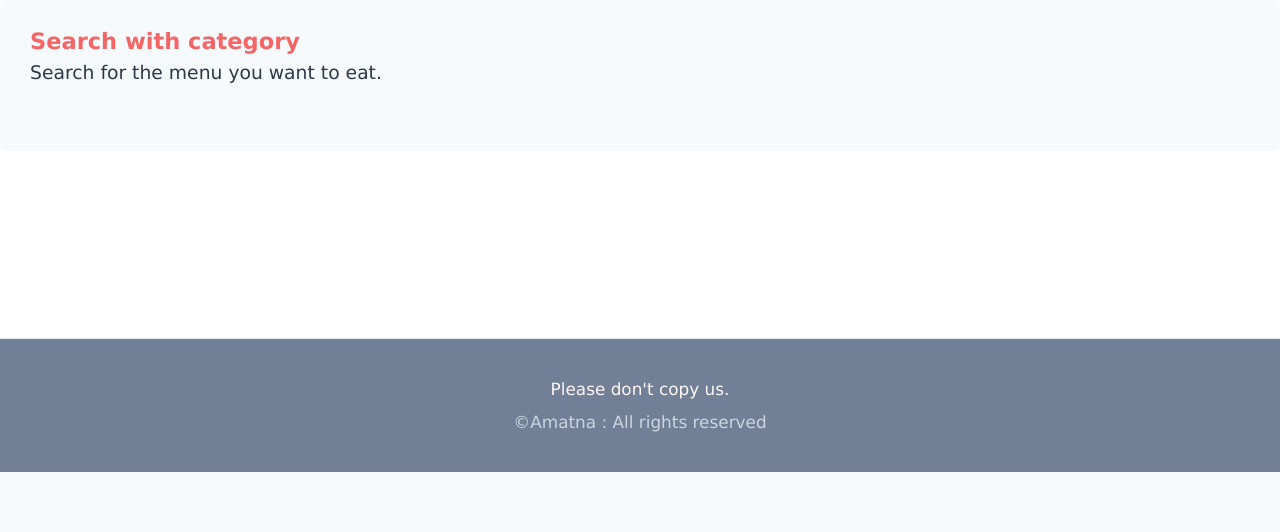
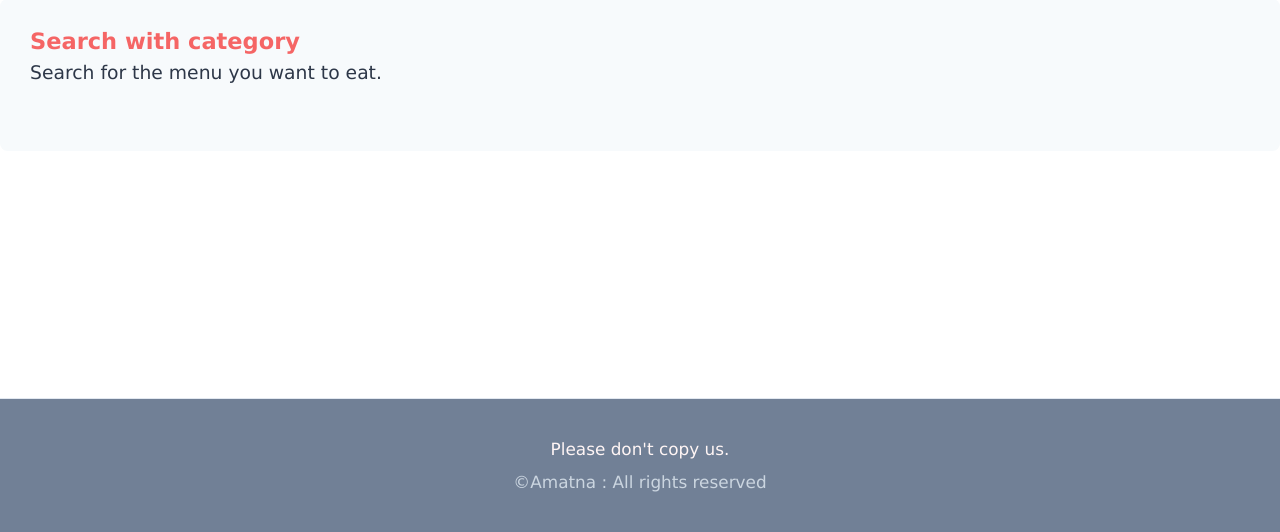
Before and after one commit to furtherdream/amatna, a Django app: page / in a window 1280 px wide. Shown: the part 1826-2358 px from the top of the page. Before the commit the page ends 2298 px from the top, so only its background shows below. Run offline with Django 3.2, Linux system fonts and the light colour scheme; data that the repository does not hold is empty; style sheets or scripts are compiled from the project's sources; some libraries are stand-ins or nearby versions.

Commit message:
광고 배너 마진

```diff
--- a/templates/restaurants/main.html
+++ b/templates/restaurants/main.html
@@ -53,6 +53,7 @@
     </div>
 
     {% include 'partials/adsense_horizontal.html' %}
+    <div class="mb-16"></div>
 
   </div>
 {% endblock content %}
--- a/templates/restaurants/search.html
+++ b/templates/restaurants/search.html
@@ -68,6 +68,8 @@
         </div>
 
         {% include 'partials/adsense_horizontal.html' %}
+        <div class="mb-16"></div>
+
 
         <div class="w-full align-middle mb-6 sm:px-0 px-3">
             <span class="p-4 bg-orange-100 rounded-lg font-normal text-base sm:text-xl block truncate">{% trans 'List of Restaurants' %}</span>
@@ -101,6 +103,8 @@
     </div>
 
     {% include 'partials/adsense_horizontal.html' %}
+
+    <div class="mb-16"></div>
 
 {% else %}
 
```
